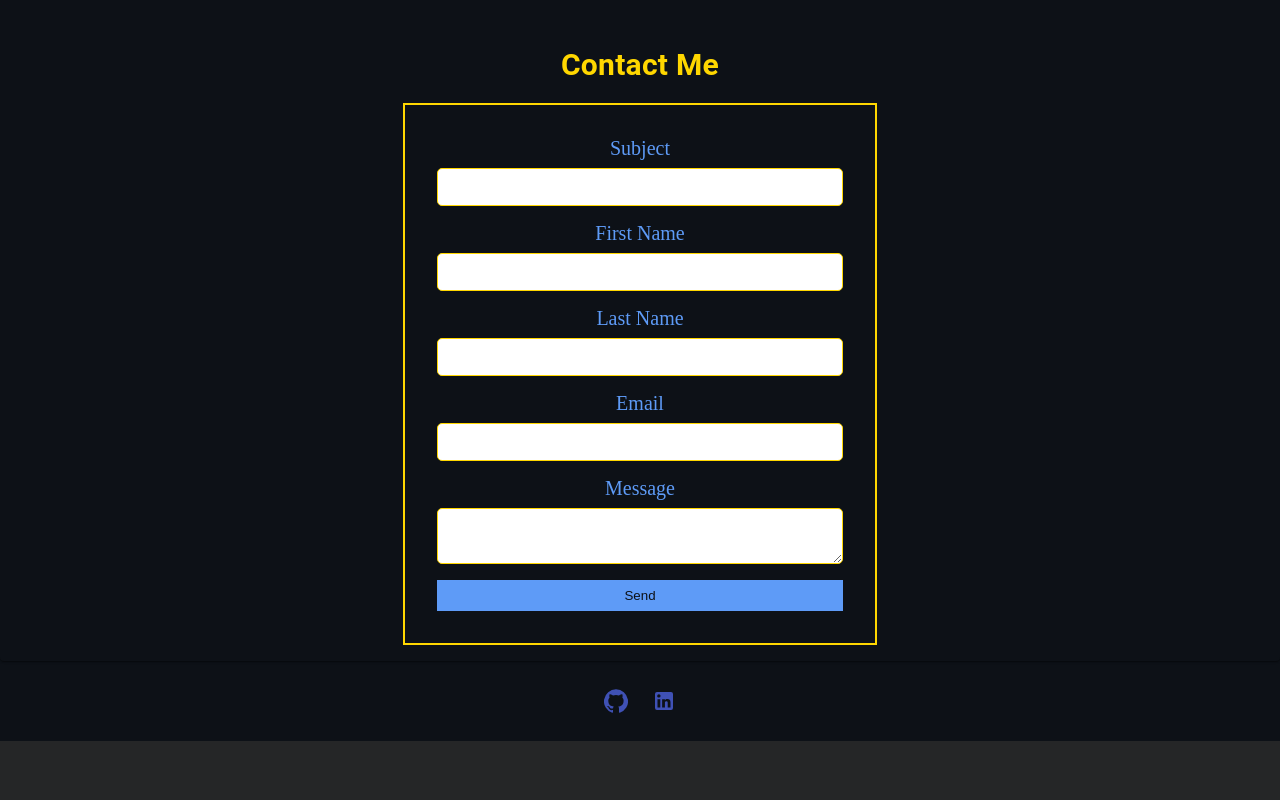
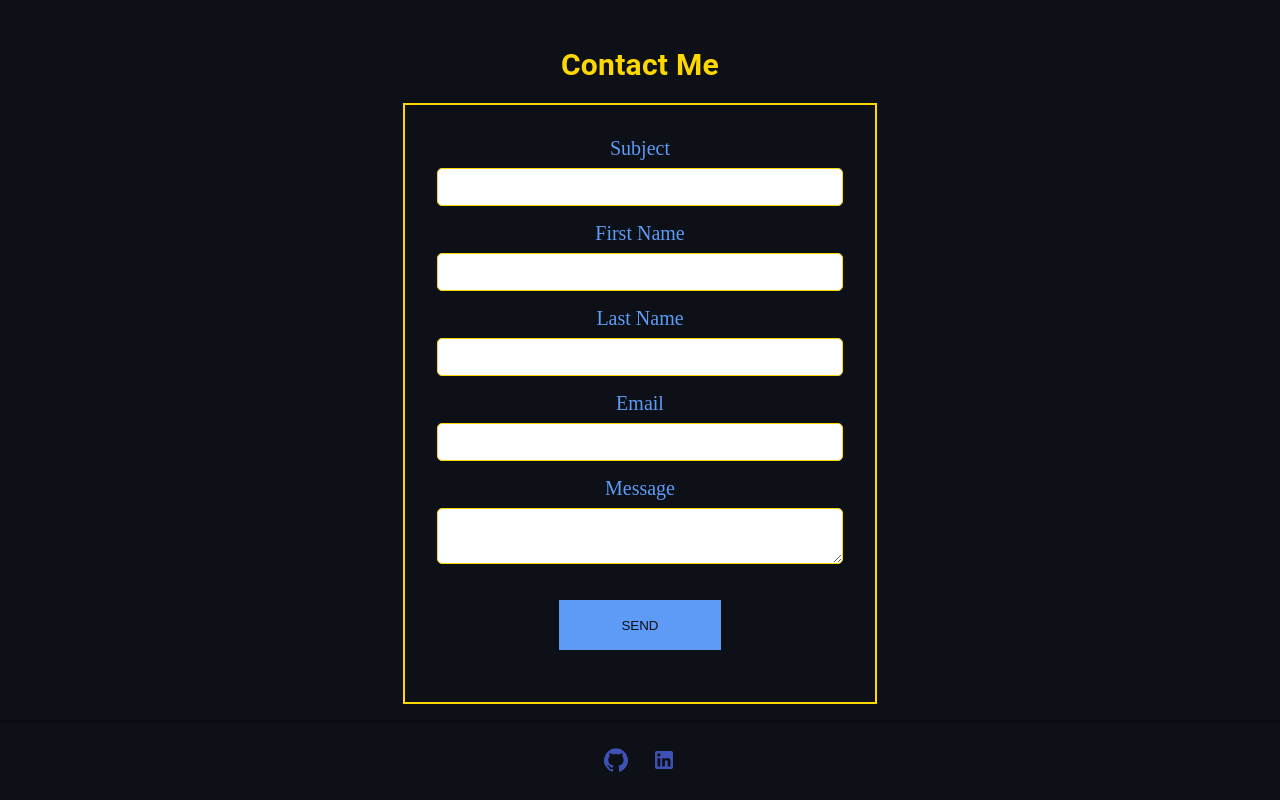
Before and after one commit to Donovanphenry/Donovanphenry, a React (Create React App) app: page /#/ in a window 1280 px wide. Shown: the part 1674-2474 px from the top of the page. Before the commit the page ends 2415 px from the top, so only its background shows below. Built offline with nearby package versions, Linux system fonts and the light colour scheme.

Commit message:
Submit button css

```diff
--- a/src/Home.js
+++ b/src/Home.js
@@ -381,13 +381,20 @@ const useStyles = makeStyles((theme) => ({
     borderRadius: '5px',
   },
 
+  contactSubmitContainer: {
+    display: 'flex',
+  },
+
   contactMeSubmit: {
-    width: '100%',
+    margin: '20px auto',
+    width: '40%',
     border: '0',
     padding: '.5rem',
+    height: '50px',
     background: props => props.contactPrimary,
     color: props => props.contactTirtiary,
     cursor: 'pointer',
+    textTransform: 'uppercase',
 
     '&:hover': {
       background: props => props.contactSecondary,
@@ -696,7 +703,9 @@ function Home() {
           <label className = {classes.contactMeLabel}>Message</label>
           <textarea name="message" className = {classes.contactMeInput}/>
 
-          <input type="submit" value="Send" className = {classes.contactMeSubmit} />
+          <div className = {classes.contactSubmitContainer}>
+            <input type="submit" value="Send" className = {classes.contactMeSubmit} />
+          </div>
         </form>
       </Paper>
 
```
Also changed, not shown: 6 other files (tests, documents, lock files or other folders).
